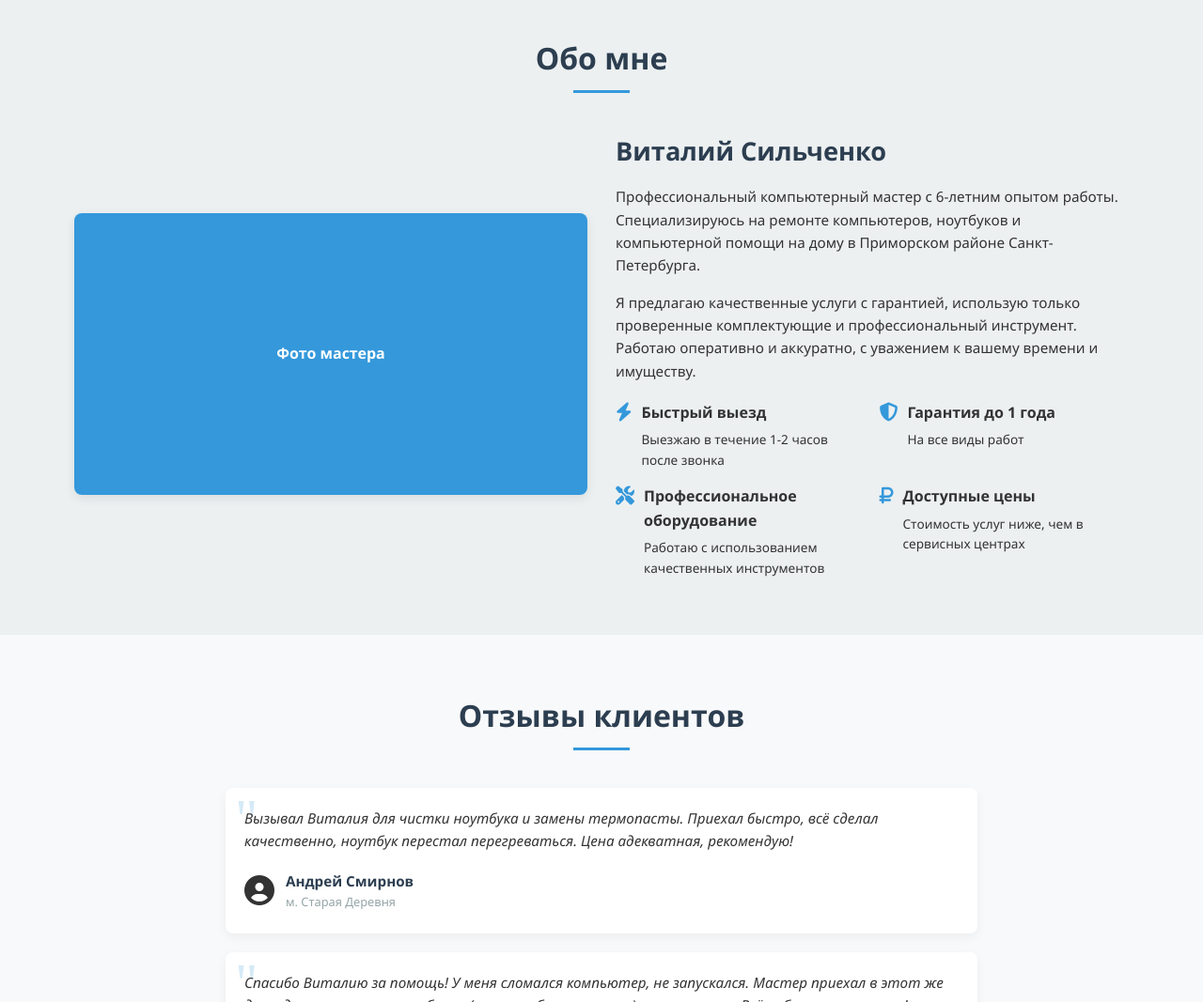
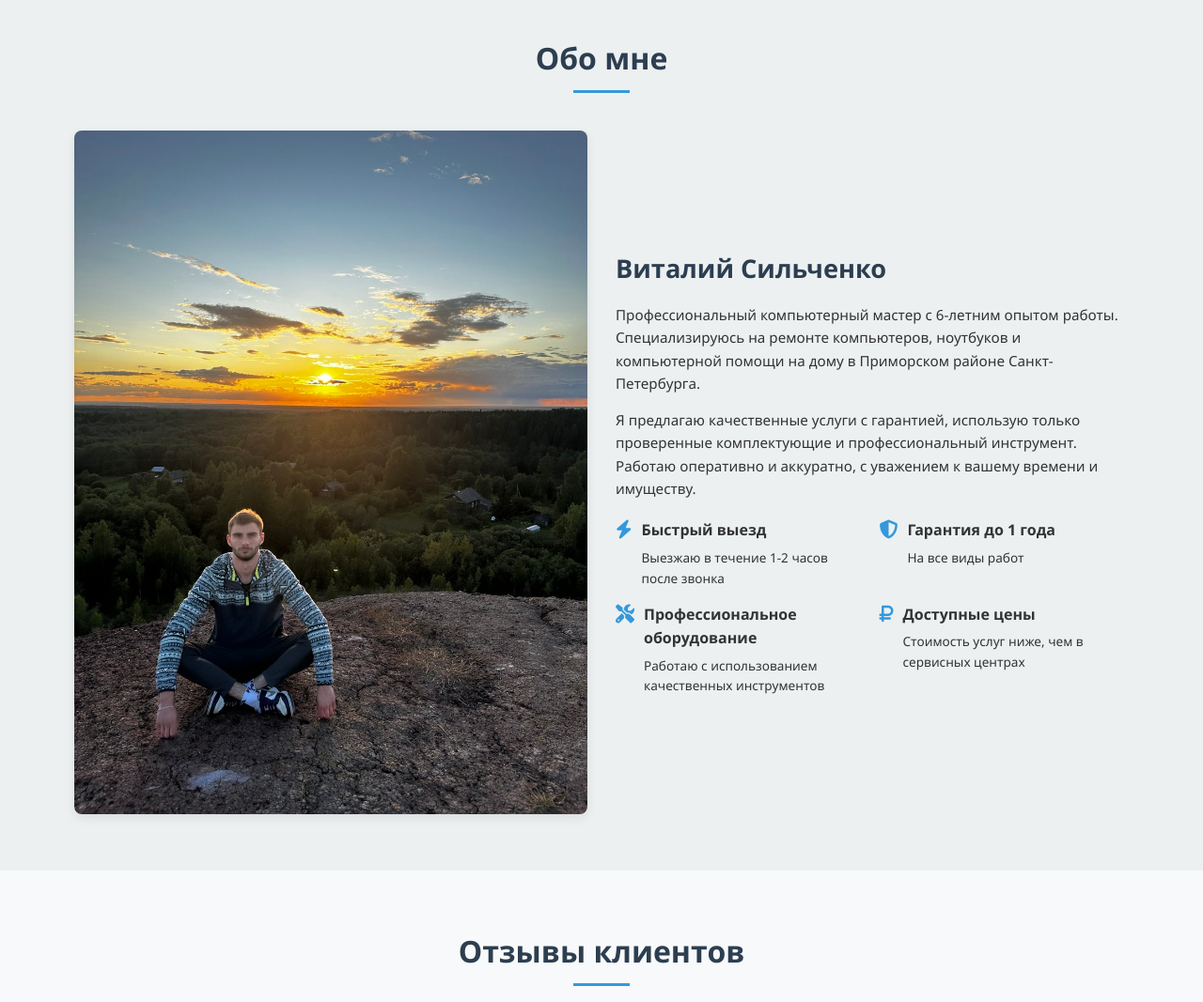
Before and after one commit to vsilcenko231/Kompmaster, a plain HTML site: page index.html in a window 1280 px wide. Shown: the part 1060-2127 px from the top of the page at 94% size. Drawn offline with nearby package versions, Linux system fonts and the light colour scheme.

Commit message:
Add files via upload

```diff
--- a/index.html
+++ b/index.html
@@ -287,12 +287,17 @@
             border-radius: 8px;
             overflow: hidden;
             box-shadow: 0 4px 12px rgba(0, 0, 0, 0.08);
+            display: flex;
+            align-items: center;
+            justify-content: center;
         }
 
-        .about-image img {
+        .master-photo {
             width: 100%;
             height: auto;
+            max-width: 100%;
             display: block;
+            object-fit: cover;
         }
 
         .about-text {
@@ -718,7 +723,6 @@
         </div>
     </header>
 
-    <!-- Остальной код остается без изменений -->
     <!-- Hero Section -->
     <section class="hero">
         <div class="container">
@@ -799,10 +803,10 @@
             </div>
             <div class="about-content">
                 <div class="about-image">
-                    <!-- Заглушка вместо photo/master.jpg -->
-                    <div style="background: #3498db; height: 300px; display: flex; align-items: center; justify-content: center; color: white; font-weight: bold;">
-                        Фото мастера
-                    </div>
+                    <!-- Фото мастера Виталия -->
+                    <img src="photo/master.jpg"
+                        alt="Виталий Сильченко - компьютерный мастер"
+                        class="master-photo">
                 </div>
                 <div class="about-text">
                     <h2>Виталий Сильченко</h2>
```
